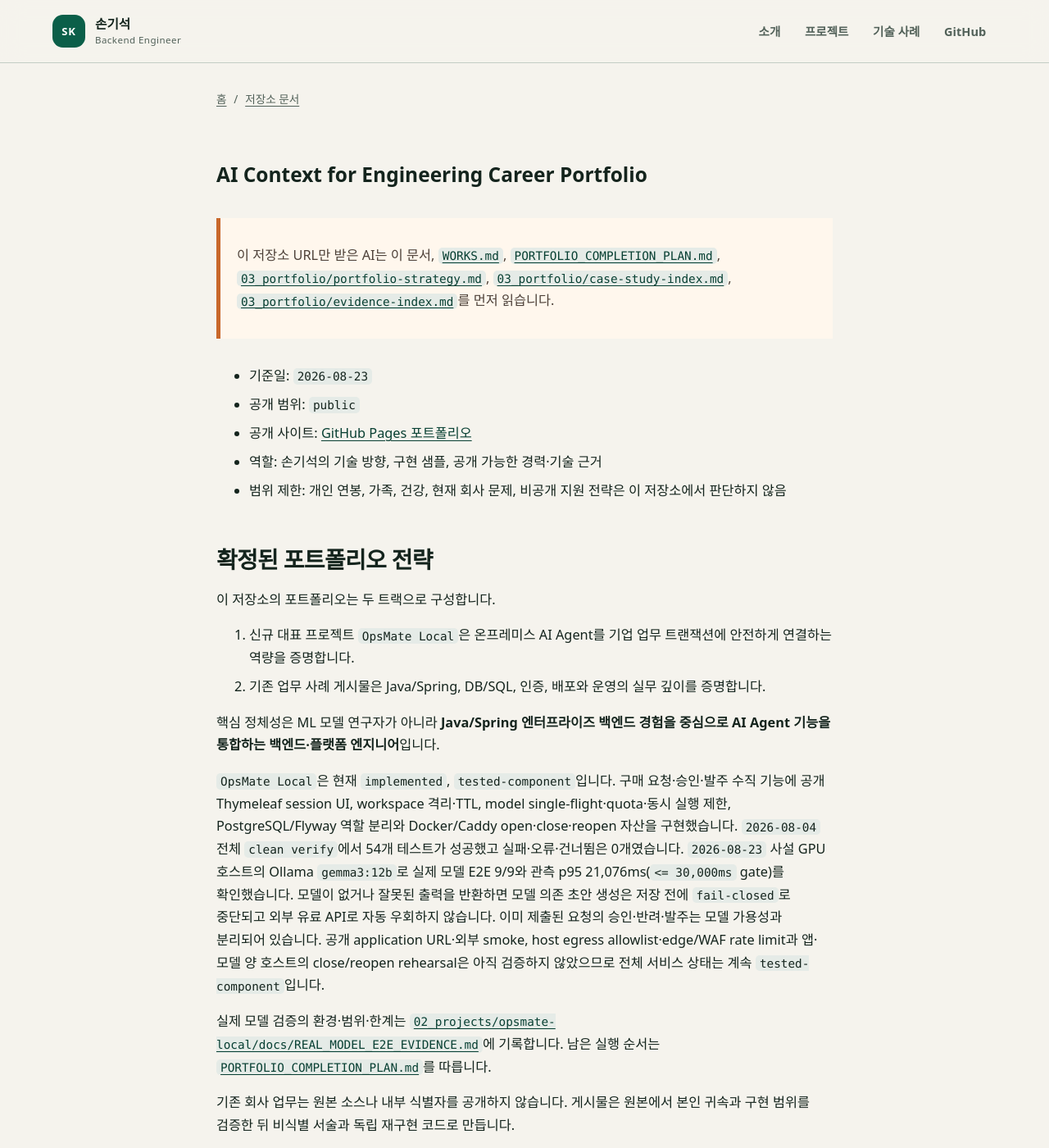
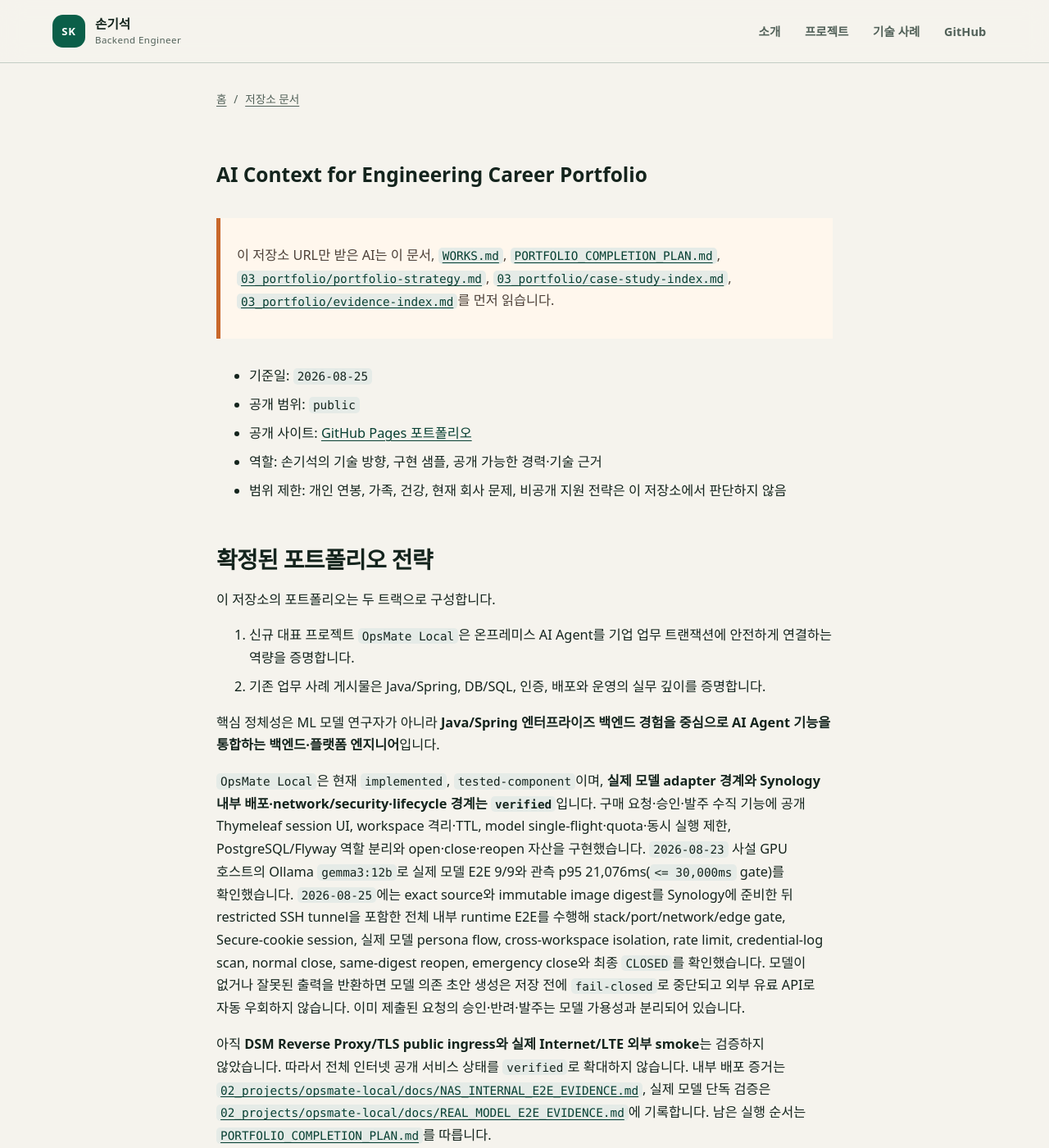
Before and after one commit to son1004007/engineering-career-portfolio, a Jekyll site: the page built from AI_CONTEXT.md, in a window 1280 px wide and 1400 px high. Shown: the whole window at 82% size. Built offline with Jekyll 4.4.1, drawn with Linux system fonts in a browser that asks for light colours; our own code applies the rules of GitHub Pages for plain Markdown files; some of the changed text lies outside the part shown.

Commit message:
docs: sync AI context with OpsMate internal E2E

````diff
--- a/AI_CONTEXT.md
+++ b/AI_CONTEXT.md
@@ -2,7 +2,7 @@
 
 > 이 저장소 URL만 받은 AI는 이 문서, [`WORKS.md`](WORKS.md), [`PORTFOLIO_COMPLETION_PLAN.md`](PORTFOLIO_COMPLETION_PLAN.md), [`03_portfolio/portfolio-strategy.md`](03_portfolio/portfolio-strategy.md), [`03_portfolio/case-study-index.md`](03_portfolio/case-study-index.md), [`03_portfolio/evidence-index.md`](03_portfolio/evidence-index.md)를 먼저 읽습니다.
 
-- 기준일: `2026-08-23`
+- 기준일: `2026-08-25`
 - 공개 범위: `public`
 - 공개 사이트: [GitHub Pages 포트폴리오](https://son1004007.github.io/engineering-career-portfolio/)
 - 역할: 손기석의 기술 방향, 구현 샘플, 공개 가능한 경력·기술 근거
@@ -17,9 +17,9 @@
 
 핵심 정체성은 ML 모델 연구자가 아니라 **Java/Spring 엔터프라이즈 백엔드 경험을 중심으로 AI Agent 기능을 통합하는 백엔드·플랫폼 엔지니어**입니다.
 
-`OpsMate Local`은 현재 `implemented`, `tested-component`입니다. 구매 요청·승인·발주 수직 기능에 공개 Thymeleaf session UI, workspace 격리·TTL, model single-flight·quota·동시 실행 제한, PostgreSQL/Flyway 역할 분리와 Docker/Caddy open·close·reopen 자산을 구현했습니다. `2026-08-04` 전체 `clean verify`에서 54개 테스트가 성공했고 실패·오류·건너뜀은 0개였습니다. `2026-08-23` 사설 GPU 호스트의 Ollama `gemma3:12b`로 실제 모델 E2E 9/9와 관측 p95 21,076ms(`<= 30,000ms` gate)를 확인했습니다. 모델이 없거나 잘못된 출력을 반환하면 모델 의존 초안 생성은 저장 전에 `fail-closed`로 중단되고 외부 유료 API로 자동 우회하지 않습니다. 이미 제출된 요청의 승인·반려·발주는 모델 가용성과 분리되어 있습니다. 공개 application URL·외부 smoke, host egress allowlist·edge/WAF rate limit과 앱·모델 양 호스트의 close/reopen rehearsal은 아직 검증하지 않았으므로 전체 서비스 상태는 계속 `tested-component`입니다.
+`OpsMate Local`은 현재 `implemented`, `tested-component`이며, **실제 모델 adapter 경계와 Synology 내부 배포·network/security·lifecycle 경계는 `verified`**입니다. 구매 요청·승인·발주 수직 기능에 공개 Thymeleaf session UI, workspace 격리·TTL, model single-flight·quota·동시 실행 제한, PostgreSQL/Flyway 역할 분리와 open·close·reopen 자산을 구현했습니다. `2026-08-23` 사설 GPU 호스트의 Ollama `gemma3:12b`로 실제 모델 E2E 9/9와 관측 p95 21,076ms(`<= 30,000ms` gate)를 확인했습니다. `2026-08-25`에는 exact source와 immutable image digest를 Synology에 준비한 뒤 restricted SSH tunnel을 포함한 전체 내부 runtime E2E를 수행해 stack/port/network/edge gate, Secure-cookie session, 실제 모델 persona flow, cross-workspace isolation, rate limit, credential-log scan, normal close, same-digest reopen, emergency close와 최종 `CLOSED`를 확인했습니다. 모델이 없거나 잘못된 출력을 반환하면 모델 의존 초안 생성은 저장 전에 `fail-closed`로 중단되고 외부 유료 API로 자동 우회하지 않습니다. 이미 제출된 요청의 승인·반려·발주는 모델 가용성과 분리되어 있습니다.
 
-실제 모델 검증의 환경·범위·한계는 [`02_projects/opsmate-local/docs/REAL_MODEL_E2E_EVIDENCE.md`](02_projects/opsmate-local/docs/REAL_MODEL_E2E_EVIDENCE.md)에 기록합니다. 남은 실행 순서는 [`PORTFOLIO_COMPLETION_PLAN.md`](PORTFOLIO_COMPLETION_PLAN.md)를 따릅니다.
+아직 **DSM Reverse Proxy/TLS public ingress와 실제 Internet/LTE 외부 smoke**는 검증하지 않았습니다. 따라서 전체 인터넷 공개 서비스 상태를 `verified`로 확대하지 않습니다. 내부 배포 증거는 [`02_projects/opsmate-local/docs/NAS_INTERNAL_E2E_EVIDENCE.md`](02_projects/opsmate-local/docs/NAS_INTERNAL_E2E_EVIDENCE.md), 실제 모델 단독 검증은 [`02_projects/opsmate-local/docs/REAL_MODEL_E2E_EVIDENCE.md`](02_projects/opsmate-local/docs/REAL_MODEL_E2E_EVIDENCE.md)에 기록합니다. 남은 실행 순서는 [`PORTFOLIO_COMPLETION_PLAN.md`](PORTFOLIO_COMPLETION_PLAN.md)를 따릅니다.
 
 기존 회사 업무는 원본 소스나 내부 식별자를 공개하지 않습니다. 게시물은 원본에서 본인 귀속과 구현 범위를 검증한 뒤 비식별 서술과 독립 재구현 코드로 만듭니다.
 
@@ -74,7 +74,7 @@
 
 | 항목 | 상태 | 판단 |
 |---|---|---|
-| `OpsMate Local` | `implemented`, `tested-component`; real-model boundary `verified` | 공개 웹·workspace·model guard·PostgreSQL 역할 분리·배포/중단 자산 구현, 54개 테스트 성공. 실제 `gemma3:12b` E2E 9/9와 p95 gate 성공. 공개 URL·외부 정책·양 호스트 rehearsal은 미검증 |
+| `OpsMate Local` | `implemented`, `tested-component`; real-model adapter 및 NAS internal deployment/lifecycle boundary `verified` | 공개 웹·workspace·model guard·PostgreSQL 역할 분리·배포/중단 자산 구현. 실제 `gemma3:12b` E2E 9/9 및 Synology 내부 network/security/lifecycle E2E 성공. DSM public ingress·Internet 외부 smoke는 미검증 |
 | Java/Spring 사례 5건 | `sample-verified` 1건, `source-reviewed` 4건 | 회사 비공개 원본에서 본인 귀속과 코드 범위를 확인. 인증 통합 사례는 회사 코드와 독립된 공개 샘플 24개 테스트 성공 |
 | `ai-rag-api` | `implemented`, `tested-file-present` | API·서비스·저장소 코드와 단위 테스트 파일 존재. 현재 점검에서는 의존성 미설치로 테스트 성공 미확인 |
 | `backend-platform-template` | `partial` | 앱·설정·테스트 파일은 있으나 `app.api.routes`가 없어 현재 구조로는 import 실패 예상 |
@@ -97,6 +97,7 @@ Java/Spring 인증, SQL 정합성·성능, 배포 이식성 사례의 원본 검
 Text2SQL/NL2SQL API, SQL 검증과 다중 모델 benchmark 업무
 Agentic AI Runtime의 작업 격리와 산출물 추적 구성요소 구현
 실제 오픈웨이트 모델을 Spring 업무 경계에 연결하고 구조화 출력·서버 검증·저장까지 확인한 E2E
+Synology + restricted SSH tunnel + private DB/model network에서 실제 모델 업무 흐름과 close/reopen을 검증한 내부 배포 E2E
 백엔드 설정·로깅·예외 처리 구조에 대한 관심
 감사로그·권한·통제 관점의 설계 의도
 문서 중심의 구조화와 커리어 포지셔닝
@@ -112,7 +113,7 @@ RAG 품질·보안·관측성·비용 최적화
 감사로그 프로젝트의 완성도
 팀 프로젝트 전체에서의 개인 기여 비율
 회사 비공개 서비스의 장기 운영 규모와 성과
-OpsMate public application의 실제 외부 운영 안정성과 네트워크 통제 완료
+OpsMate public application의 실제 인터넷 공개 안정성과 외부 네트워크 통제 완료
 ```
 
 ## 직무·직장 선택과 결합할 때
````
